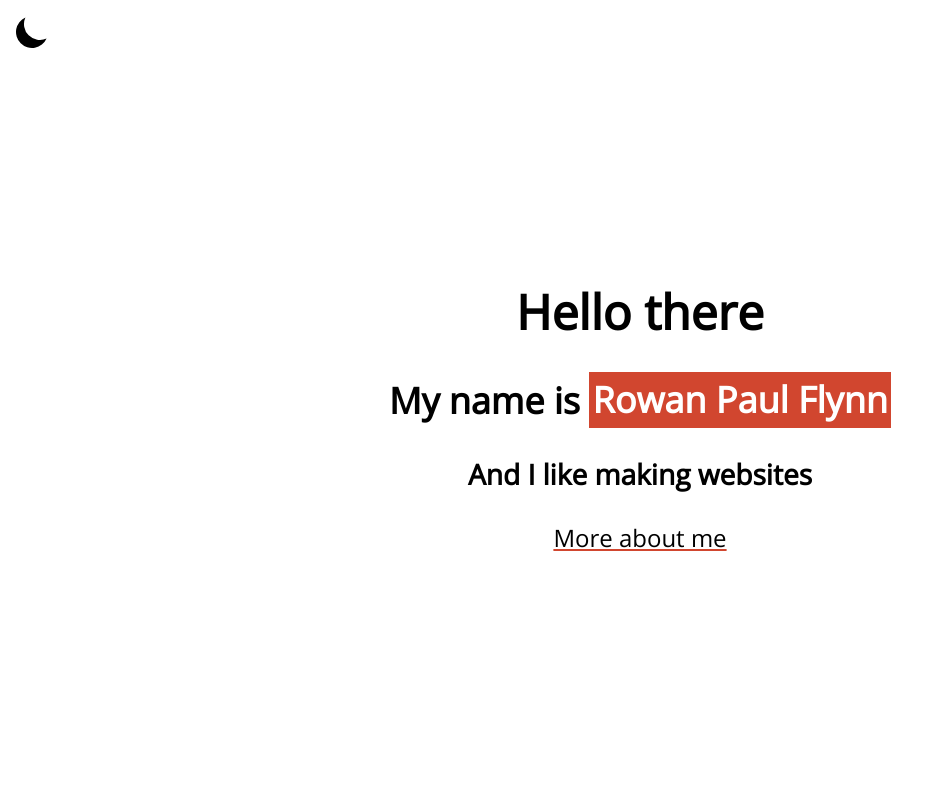
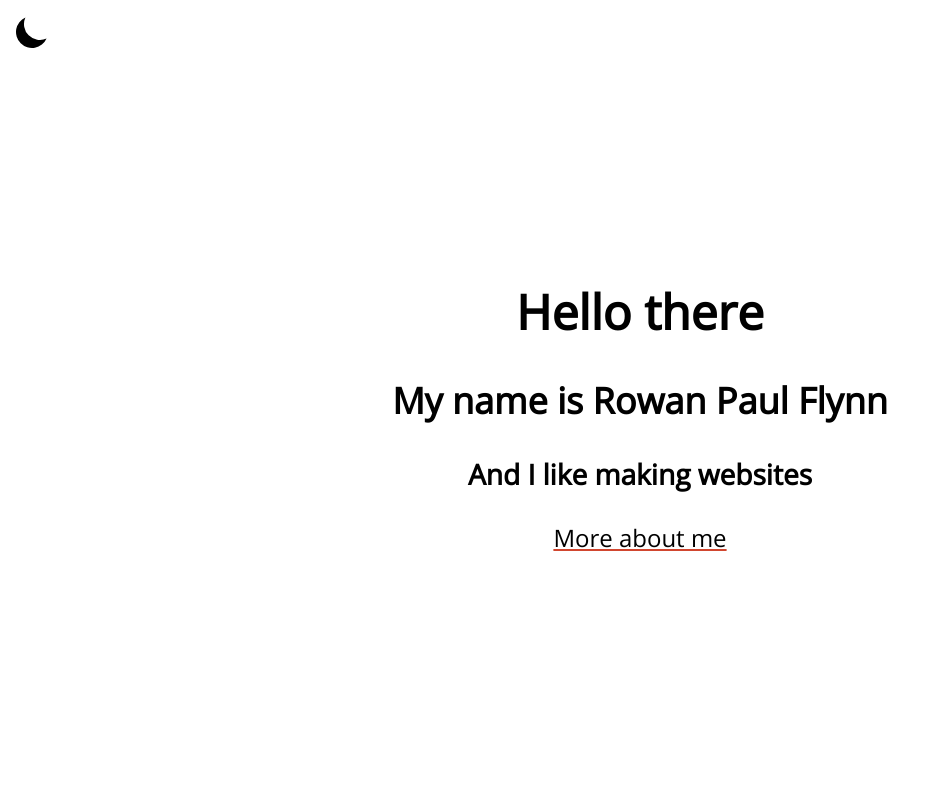
Before and after one commit to Rowan-Paul/rowanpaulflynn, a React (Create React App) app: page / in a window 1280 px wide. Shown: the top 800 px of the page, without its empty margins (0-938 px from the left). Built offline with nearby package versions, Linux system fonts and the light colour scheme.

Commit message:
Remove emphasis

```diff
--- a/src/css/main.css
+++ b/src/css/main.css
@@ -8,12 +8,6 @@ body {
   padding: 0.2rem;
   color: #573d1c;
   background-color: #94ecbe;
-}
-
-.emphasis {
-  padding: 0.2rem;
-  color: white;
-  background-color: #d1462f;
 }
 
 .header {
--- a/src/js/landing-page/components/Introduction.js
+++ b/src/js/landing-page/components/Introduction.js
@@ -7,7 +7,7 @@ function IntroductionUI() {
         <h1>Hello there</h1>
         <h2>
           My name is <br className="mobileBreak"></br>
-          <span className="emphasis">Rowan Paul Flynn</span>
+          Rowan Paul Flynn
         </h2>
         <h3>And I like making websites</h3>
         <HashLink smooth to="#bio">
```
